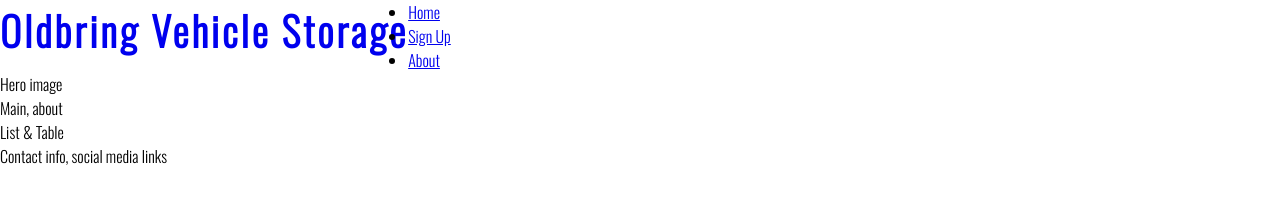
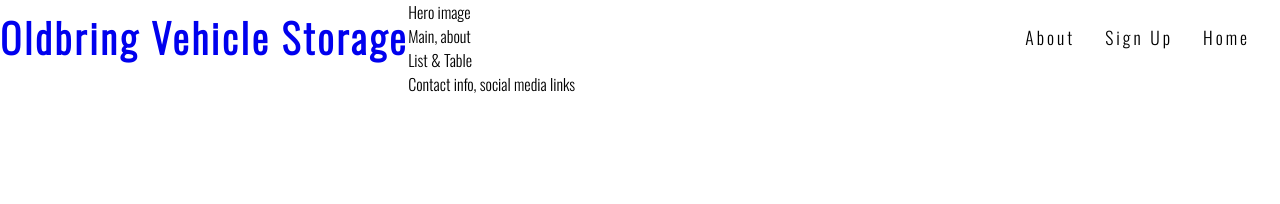
Before and after one commit to KarinOldbring/Vehicle-storage, a plain HTML site: page index.html in a window 1280 px wide. Drawn offline with nearby package versions, Linux system fonts and the light colour scheme.

Commit message:
Add style to nav-bar

```diff
--- a/assets/css/style.css
+++ b/assets/css/style.css
@@ -24,3 +24,29 @@ h1, h2 {
     float: left;
     font-size: 250%;
 }
+
+/* navigation*/
+
+#nav-bar {
+    font-size: 110%;
+    letter-spacing: 3px;
+}
+
+#nav-bar, #logo {
+    line-height: 75px;
+}
+
+#nav-bar li {
+    float: right;
+    list-style-type: none;
+    margin-right: 30px;
+}
+
+#nav-bar a {
+    text-decoration: none;
+    color: inherit;
+}
+
+#nav-bar a:hover {
+    border-bottom: solid 1 px black;
+}
--- a/index.html
+++ b/index.html
@@ -17,7 +17,7 @@
         <a href="index.html">
             <h1 id="logo">Oldbring Vehicle Storage</h1>
         </a>
-        <nav>
+        <nav id="nav-bar">
             <ul>
                 <li>
                     <a href="index.html">Home</a>
```
